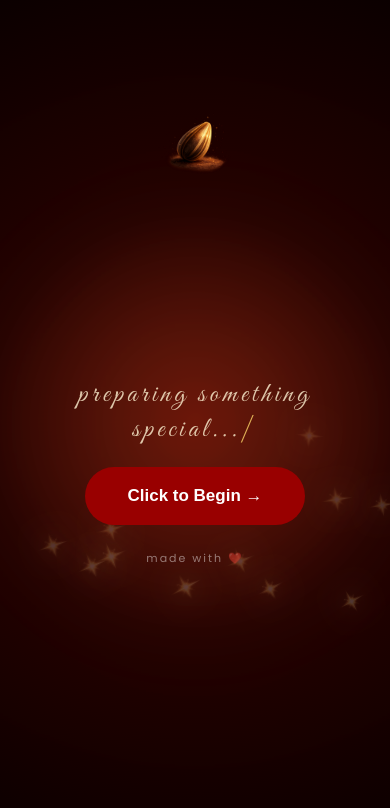
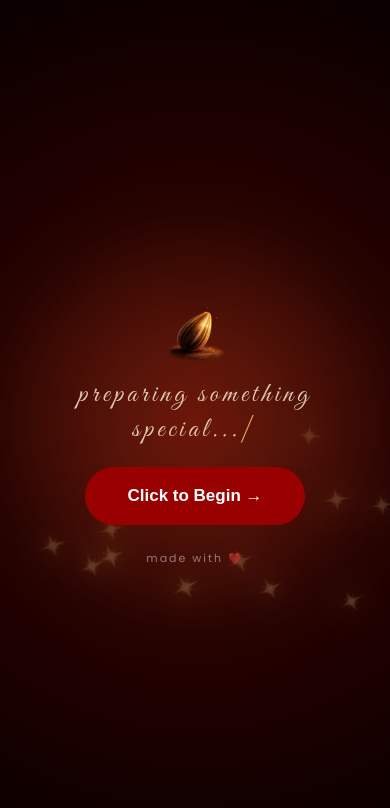
Before and after one commit to Luna-1206/Birthday-Surprise, a React (Vite) app: page / in a window 390 px wide. Shown: the top 808 px of the page. Built offline with nearby package versions, Linux system fonts and the light colour scheme.

Commit message:
Update Intro.jsx

```diff
--- a/src/components/intro/Intro.jsx
+++ b/src/components/intro/Intro.jsx
@@ -157,8 +157,8 @@ function Intro({ onStart }) {
 
             y: isAnimating
 
-                ? (window.innerWidth <= 768 ? 40 : 50)
-                : (window.innerWidth <= 768 ? -180 : 0),
+                ? (window.innerWidth <= 768 ? 140 : 50)
+                : (window.innerWidth <= 768 ? 10 : 0),
 
             //Konting paglaki para maging focus
 
```
